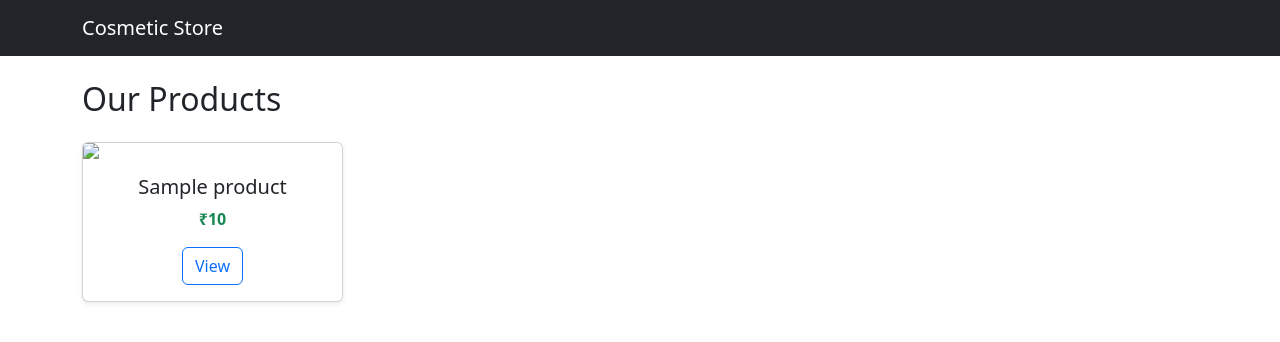
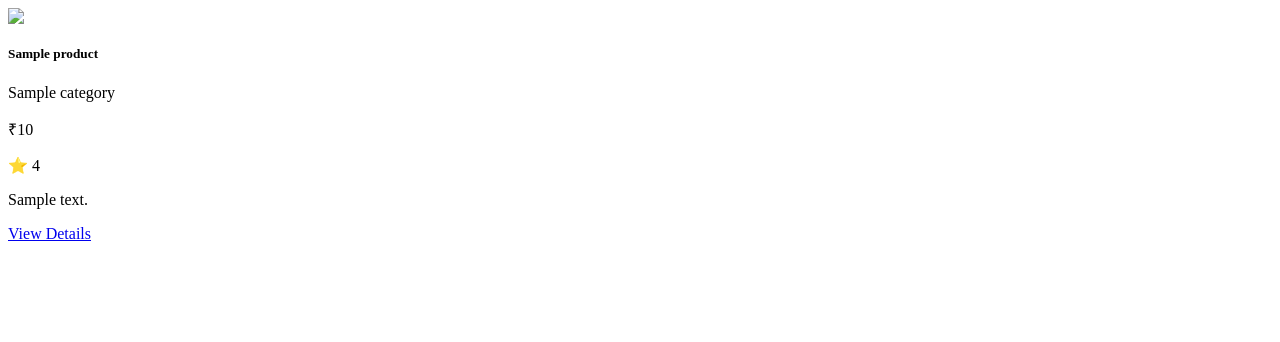
Before and after one commit to vikasrajput0112/cosmetic-store, a Django app: template store/templates/products.html in a window 1280 px wide. Shown: the top 342 px of the page. Run offline with Django 4.2, Linux system fonts and the light colour scheme; the template is opened without the code that fills it: most values are stand-ins (such as "Sample title", 1, 10 or a date in 2020); parts of the project's set-up code (start-up, migrations or seed data) failed here and were passed over; some libraries are stand-ins or nearby versions.

Commit message:
Update products.html

```diff
--- a/store/templates/products.html
+++ b/store/templates/products.html
@@ -1,35 +1,23 @@
-<!DOCTYPE html>
-<html>
-<head>
-    <title>Products</title>
-    <link href="https://cdn.jsdelivr.net/npm/bootstrap@5.3.0/dist/css/bootstrap.min.css" rel="stylesheet">
-</head>
-<body>
+<div class="row">
+    {% for product in products %}
+    <div class="col-md-3 mb-4">
+        <div class="card shadow-sm h-100">
+            <img src="https://via.placeholder.com/300" class="card-img-top">
 
-<nav class="navbar navbar-dark bg-dark">
-    <div class="container">
-        <a class="navbar-brand" href="/">Cosmetic Store</a>
-    </div>
-</nav>
+            <div class="card-body">
+                <h5>{{ product.name }}</h5>
 
-<div class="container mt-4">
-    <h2 class="mb-4">Our Products</h2>
+                <p class="text-muted">{{ product.category }}</p>
 
-    <div class="row">
-        {% for product in products %}
-        <div class="col-md-3 mb-4">
-            <div class="card shadow-sm h-100">
-                <img src="https://via.placeholder.com/300" class="card-img-top">
-                <div class="card-body text-center">
-                    <h5>{{ product.name }}</h5>
-                    <p class="text-success fw-bold">₹{{ product.price }}</p>
-                    <a href="/product/{{ product.id }}" class="btn btn-outline-primary">View</a>
-                </div>
+                <p class="text-success fw-bold">₹{{ product.price }}</p>
+
+                <p>⭐ {{ product.rating }}</p>
+
+                <p class="small">{{ product.desc }}</p>
+
+                <a href="/product/{{ product.id }}" class="btn btn-primary w-100">View Details</a>
             </div>
         </div>
-        {% endfor %}
     </div>
+    {% endfor %}
 </div>
-
-</body>
-</html>
```
